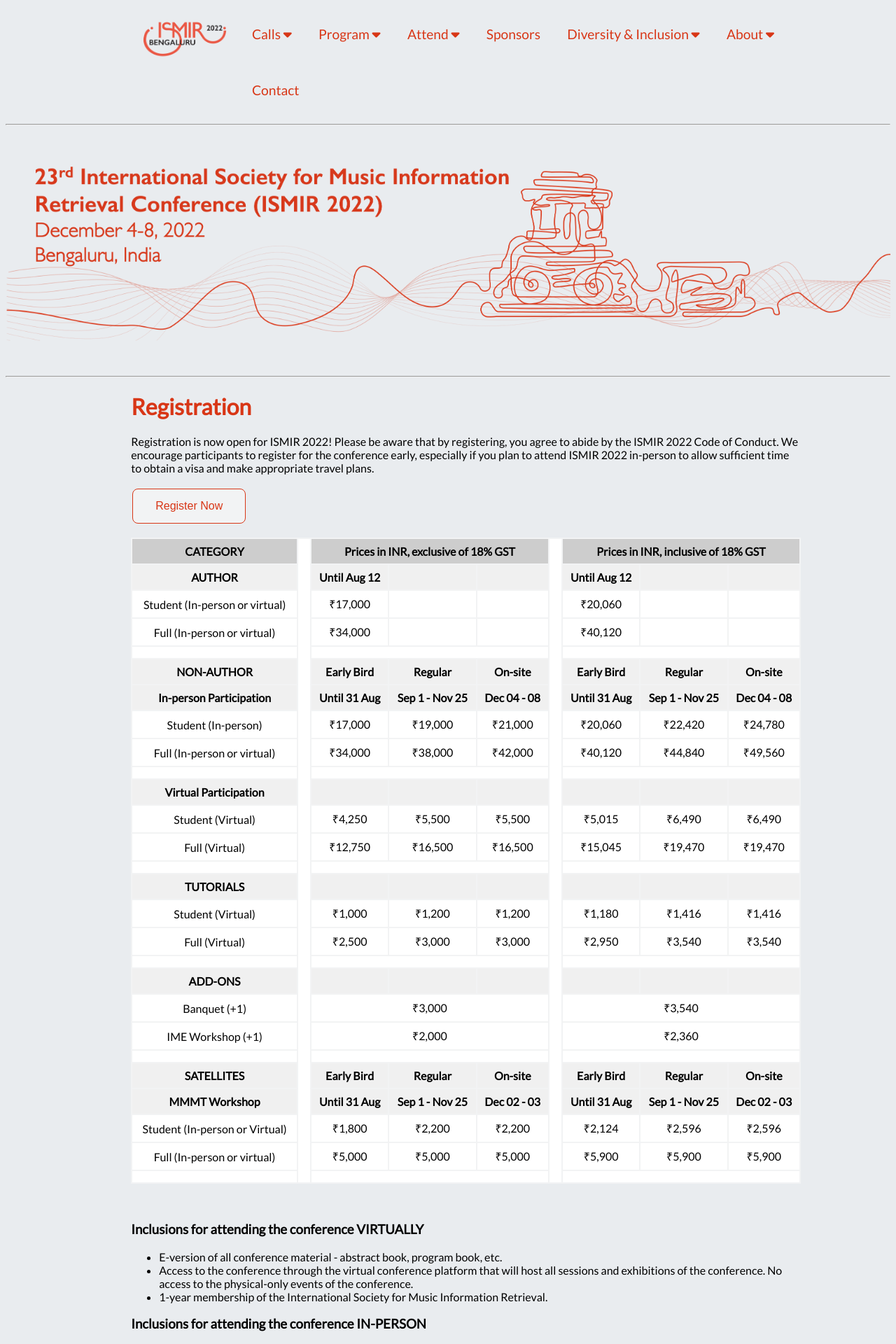
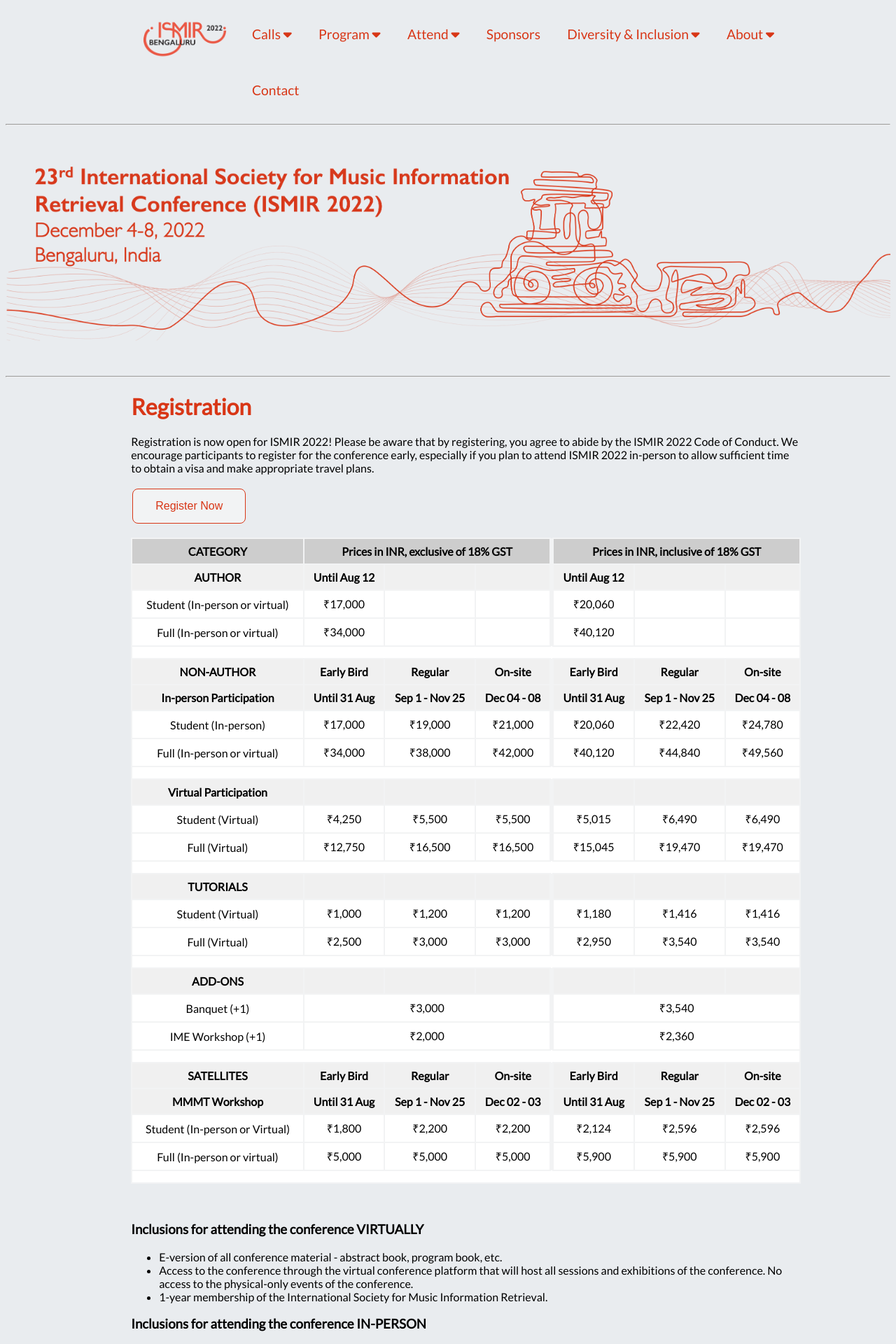
Before and after one commit to ismir2022/ismir2022.github.io, a Jekyll site: the page built from attend/registration_staging.md, in a window 1280 px wide. Shown: the top 1920 px of the page at 70% size. Built offline with Jekyll 4.4.1, drawn with Linux system fonts in a browser that asks for light colours; nearby versions of some CDN libraries.

Commit message:
table format change in reg staging

```diff
--- a/attend/registration_staging.md
+++ b/attend/registration_staging.md
@@ -13,9 +13,8 @@
 <table class="reg">
   <tr class="reg">
     <th class="reg1">CATEGORY</th>
-    <td class="reg" rowspan="27"></td>
     <th class="reg1" colspan="3">Prices in INR, exclusive of 18% GST</th>
-    <td class="reg" rowspan="27"></td>
+    <td bgcolor="#f2f3f4" rowspan="27" width="0.1"></td>
     <th class="reg1" colspan="3">Prices in INR, inclusive of 18% GST</th>
   </tr>
   <tr class="reg">
@@ -46,7 +45,7 @@
     <td class="reg"></td>
   </tr>
   <tr>
-  	<td class="reg" colspan="9"> </td>
+  	<td class="reg" colspan="8"> </td>
   </tr>
   <tr class="reg">
   	<th class="reg">NON-AUTHOR</th>
@@ -85,7 +84,7 @@
     <td class="reg">&#8377;49,560</td>
   </tr>
   <tr>
-  	<td class="reg" colspan="9"> </td>
+  	<td class="reg" colspan="8"> </td>
   </tr>
   <tr class="reg">
   	<th class="reg">Virtual Participation</th>
@@ -115,7 +114,7 @@
     <td class="reg">&#8377;19,470</td>
   </tr>
   <tr>
-  	<td class="reg" colspan="9"> </td>
+  	<td class="reg" colspan="8"> </td>
   </tr>
   <tr class="reg">
   	<th class="reg">TUTORIALS</th>
@@ -145,7 +144,7 @@
     <td class="reg">&#8377;3,540</td>
   </tr>
   <tr>
-  	<td class="reg" colspan="9"> </td>
+  	<td class="reg" colspan="8"> </td>
   </tr>
   <tr class="reg">
   	<th class="reg">ADD-ONS</th>
@@ -167,7 +166,7 @@
     <td class="reg" colspan="3">&#8377;2,360</td>
   </tr>
   <tr>
-  	<td class="reg" colspan="9"> </td>
+  	<td class="reg" colspan="8"> </td>
   </tr>
   <tr class="reg">
   	<th class="reg">SATELLITES</th>
@@ -206,7 +205,7 @@
     <td class="reg">&#8377;5,900</td>
   </tr>
   <tr>
-  	<td class="reg" colspan="9"> </td>
+  	<td class="reg" colspan="8"> </td>
   </tr>
 </table>
 
```
